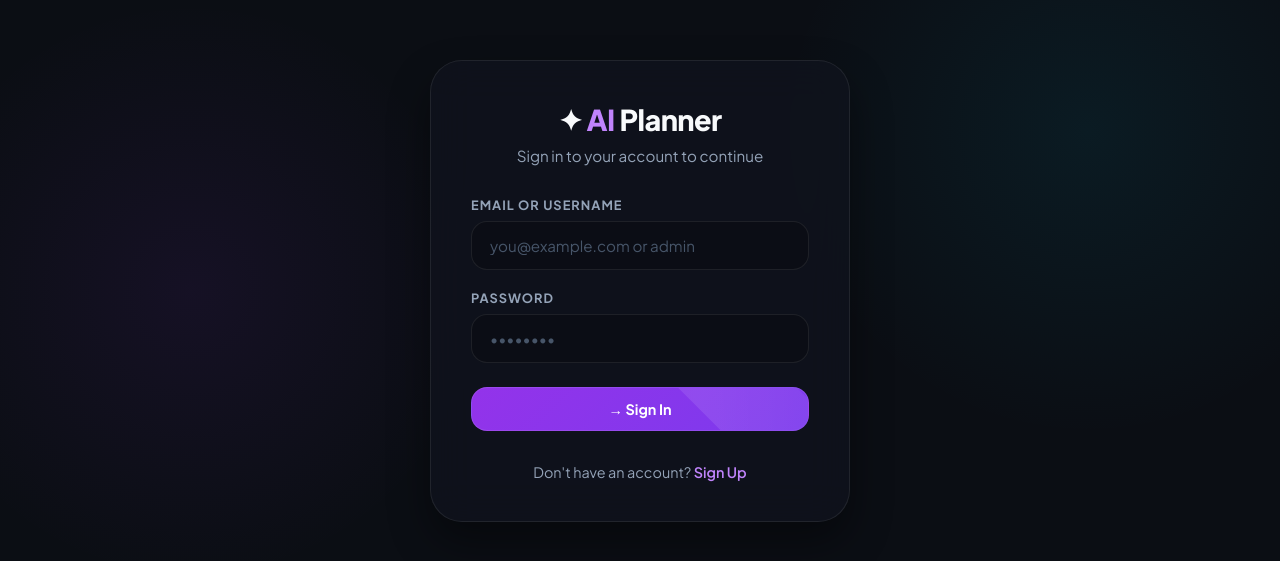
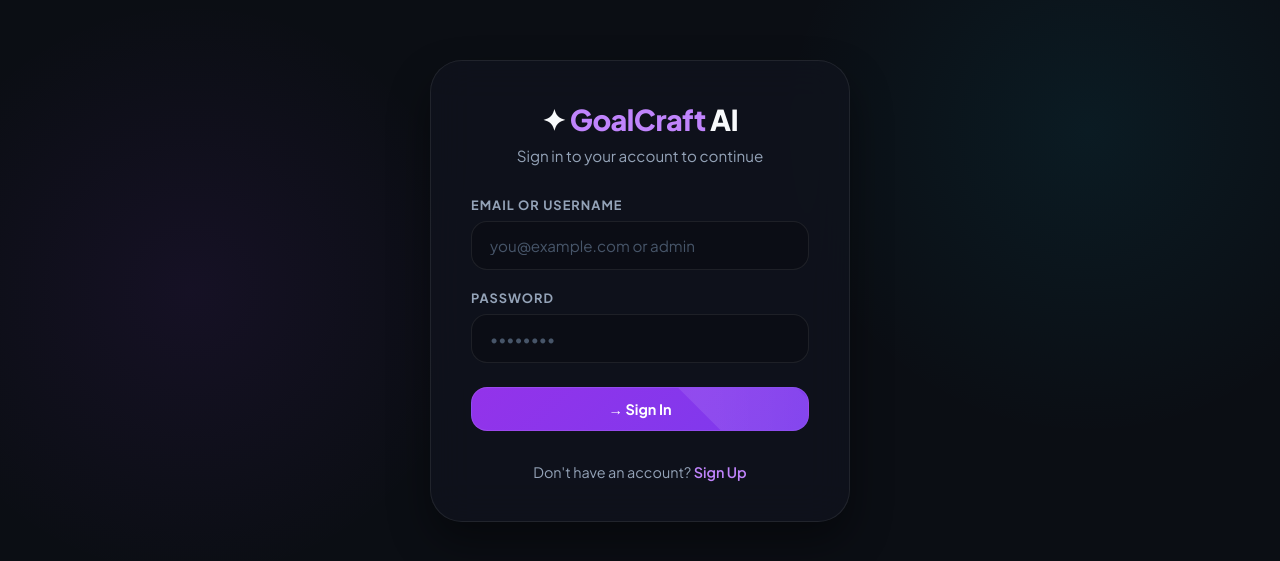
Before and after one commit to devxmayank13/todo, a React (Vite) app: page /login in a window 1280 px wide. Shown: the part 109-670 px from the top of the page. Built offline with nearby package versions, Linux system fonts and the light colour scheme; no server answers.

Commit message:
rebrand: rename AI Planner → GoalCraft AI across all pages

```diff
--- a/index.html
+++ b/index.html
@@ -7,7 +7,8 @@
     <link rel="preconnect" href="https://fonts.gstatic.com" crossorigin>
     <link href="https://fonts.googleapis.com/css2?family=Plus+Jakarta+Sans:wght@400;500;600;700;800&display=swap" rel="stylesheet">
     <meta name="viewport" content="width=device-width, initial-scale=1.0" />
-    <title>frontend</title>
+    <title>GoalCraft AI — AI-Powered Goal Planner</title>
+    <meta name="description" content="GoalCraft AI helps you craft structured daily plans powered by Gemini AI. Achieve your goals with smart task management, focus mode, and AI-driven insights." />
   </head>
   <body>
     <div id="root"></div>
--- a/src/components/Sidebar.jsx
+++ b/src/components/Sidebar.jsx
@@ -3,7 +3,7 @@ import { useAuth } from '../context/AuthContext';
 
 const NAV = [
   { to: '/dashboard', icon: '⚡', label: 'Dashboard' },
-  { to: '/planner',   icon: '🤖', label: 'AI Planner' },
+  { to: '/planner',   icon: '🤖', label: 'Goal Planner' },
   { to: '/tasks',     icon: '✅', label: 'Tasks' },
   { to: '/calendar',  icon: '📅', label: 'Calendar' },
   { to: '/focus',     icon: '🍅', label: 'Focus Mode' },
@@ -32,7 +32,7 @@ export default function Sidebar() {
       {/* Logo */}
       <div style={{ padding: '0 8px', marginBottom: '32px' }}>
         <div style={{ fontSize: '1.3rem', fontWeight: 800, letterSpacing: '-0.02em' }}>
-          <span style={{ color: 'var(--accent-light)' }}>AI</span> Planner
+          <span style={{ color: 'var(--accent-light)' }}>GoalCraft</span> AI
         </div>
         <div style={{ fontSize: '0.72rem', color: 'var(--text-muted)', marginTop: '2px' }}>Powered by Gemini</div>
       </div>
--- a/src/pages/AIPlanner.jsx
+++ b/src/pages/AIPlanner.jsx
@@ -101,7 +101,7 @@ export default function AIPlanner() {
   return (
     <div>
       <div className="page-header">
-        <h1>🤖 AI Planner</h1>
+        <h1>✦ GoalCraft AI</h1>
         <p>Generate a structured day-by-day plan for any goal using Gemini AI</p>
       </div>
 
--- a/src/pages/Login.jsx
+++ b/src/pages/Login.jsx
@@ -43,7 +43,7 @@ export default function Login() {
   return (
     <div className="auth-page">
       <div className="auth-card">
-        <div className="auth-logo">✦ <span>AI</span> Planner</div>
+        <div className="auth-logo">✦ <span>GoalCraft</span> AI</div>
         <p className="auth-subtitle">Sign in to your account to continue</p>
 
         {error && <div className="auth-error">{error}</div>}
--- a/src/pages/Signup.jsx
+++ b/src/pages/Signup.jsx
@@ -27,7 +27,7 @@ export default function Signup() {
   return (
     <div className="auth-page">
       <div className="auth-card">
-        <div className="auth-logo">✦ <span>AI</span> Planner</div>
+        <div className="auth-logo">✦ <span>GoalCraft</span> AI</div>
         <p className="auth-subtitle">Create your free account</p>
 
         {error && <div className="auth-error">{error}</div>}
```
